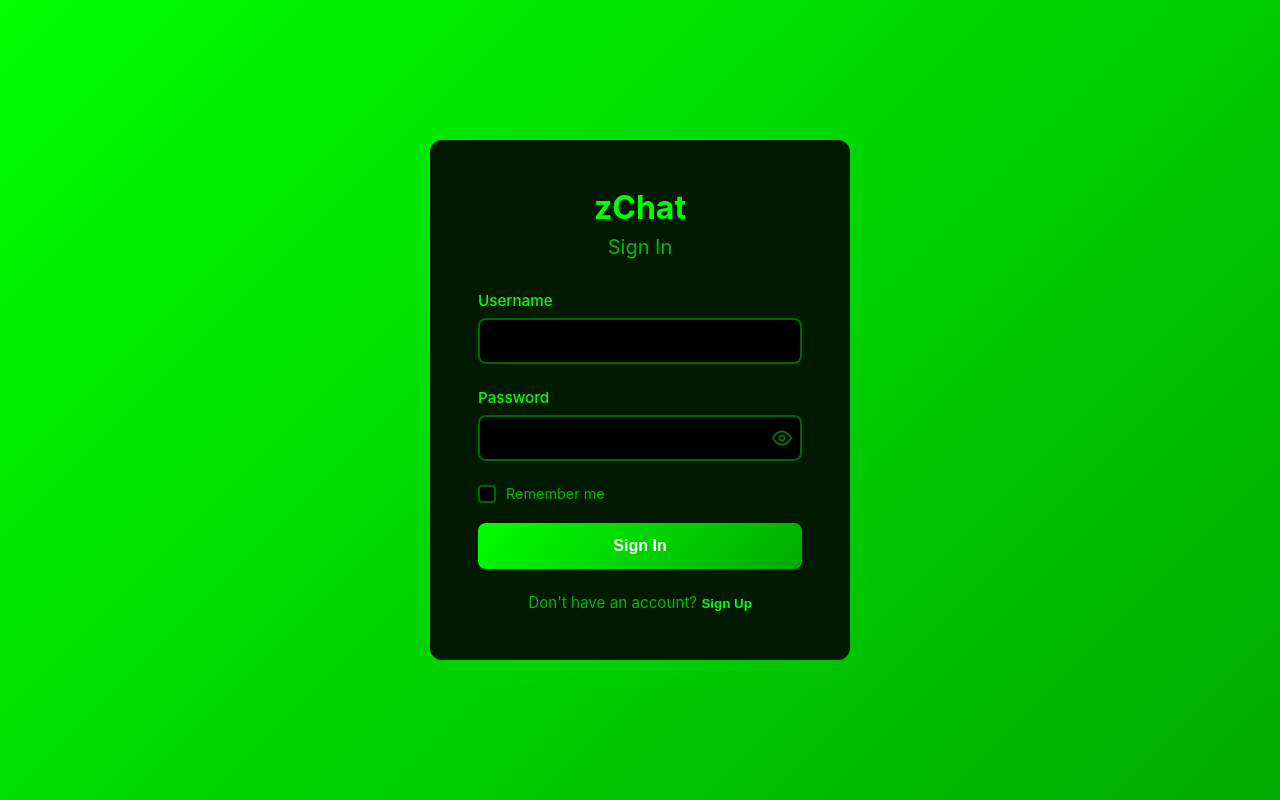
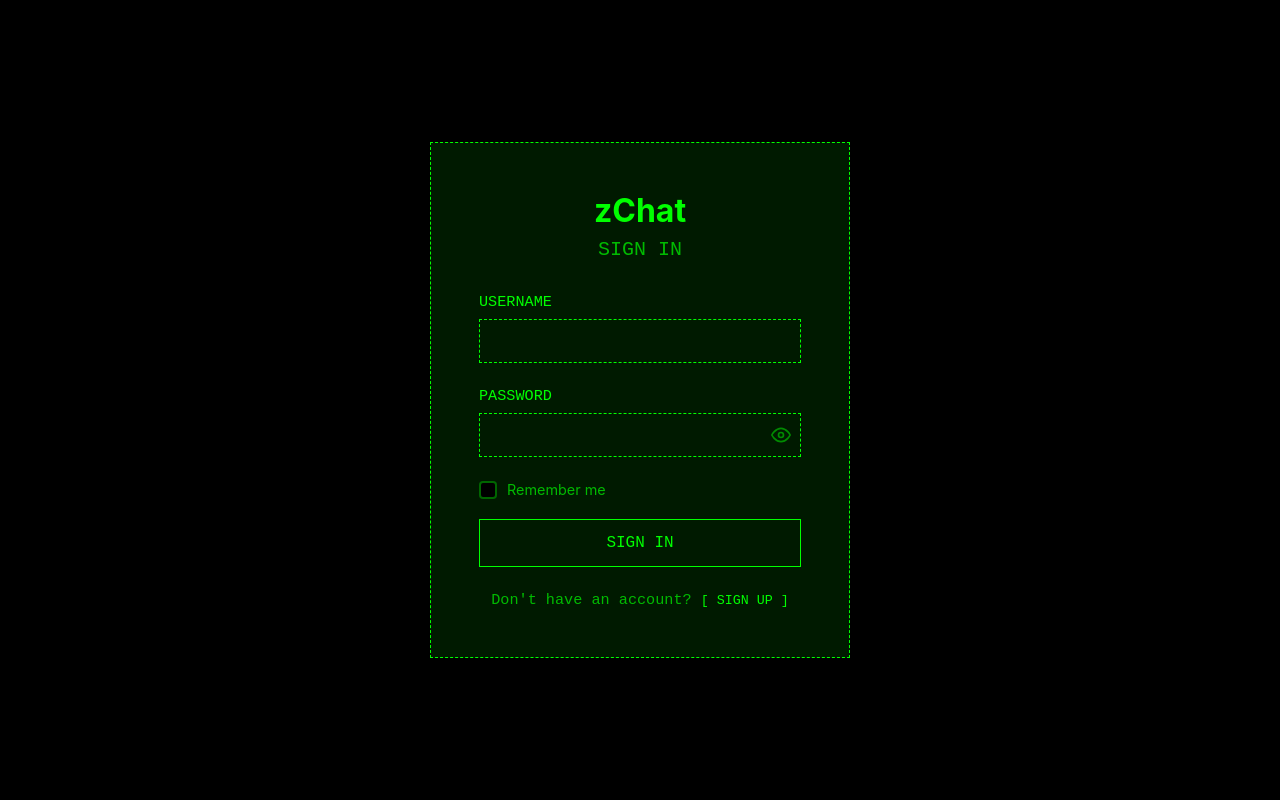
Before and after one commit to ryakhovskiy/zchat, a React (Vite) app in the folder frontend/: page / in a window 1280 px wide. Built offline with nearby package versions, Linux system fonts and the light colour scheme; no server answers.

Commit message:
update color schema on web

```diff
--- a/frontend/src/App.css
+++ b/frontend/src/App.css
@@ -22,7 +22,7 @@
   --success-color: #00ff00;
   --scrollbar-track: #000000;
   --scrollbar-thumb: #008800;
-  --gradient-primary: linear-gradient(135deg, #00ff00 0%, #00aa00 100%);
+  --gradient-primary: #00ff00;
   --font-terminal: 'Courier New', Courier, monospace;
 }
 
--- a/frontend/src/components/Auth/Auth.css
+++ b/frontend/src/components/Auth/Auth.css
@@ -220,3 +220,86 @@
   cursor: not-allowed;
   opacity: 0.6;
 }
+/* Hacker Theme Exceptions - Auth Modal Terminal Style */
+[data-theme="hacker"] .auth-container {
+  background: var(--bg-primary);
+}
+
+[data-theme="hacker"] .auth-card {
+  border-radius: 0;
+  box-shadow: none;
+  border: 1px dashed var(--accent-color);
+}
+
+[data-theme="hacker"] .auth-card h2 {
+  font-family: var(--font-terminal);
+  text-transform: uppercase;
+  font-weight: normal;
+}
+
+[data-theme="hacker"] .auth-card p {
+  font-family: var(--font-terminal);
+}
+
+[data-theme="hacker"] .form-group label {
+  font-family: var(--font-terminal);
+  text-transform: uppercase;
+}
+
+[data-theme="hacker"] .form-group input {
+  border-radius: 0;
+  border: 1px solid var(--accent-color);
+  font-family: var(--font-terminal);
+  background-color: transparent;
+}
+
+[data-theme="hacker"] .form-group input:focus {
+  outline: none;
+  border-color: var(--text-primary);
+  background-color: rgba(0, 255, 0, 0.05);
+}
+
+[data-theme="hacker"] .btn-primary {
+  border-radius: 0;
+  background: transparent;
+  color: var(--accent-color);
+  border: 1px solid var(--accent-color);
+  font-family: var(--font-terminal);
+  text-transform: uppercase;
+  font-weight: normal;
+  box-shadow: none;
+}
+
+[data-theme="hacker"] .btn-primary:not(:disabled):hover {
+  background: var(--accent-color);
+  color: var(--bg-primary);
+  transform: none;
+  box-shadow: none;
+}
+
+[data-theme="hacker"] .auth-switch {
+  font-family: var(--font-terminal);
+}
+
+[data-theme="hacker"] .link-button {
+  font-family: var(--font-terminal);
+  font-weight: normal;
+  text-transform: uppercase;
+  text-decoration: none;
+}
+
+[data-theme="hacker"] .link-button::before {
+  content: "[ ";
+  color: var(--accent-color);
+}
+
+[data-theme="hacker"] .link-button::after {
+  content: " ]";
+  color: var(--accent-color);
+}
+
+[data-theme="hacker"] .link-button:hover {
+  text-decoration: none;
+  background-color: var(--accent-color);
+  color: var(--bg-primary);
+}
--- a/frontend/src/components/Chat/Chat.css
+++ b/frontend/src/components/Chat/Chat.css
@@ -860,3 +860,114 @@
   font-family: var(--font-terminal);
   display: inline-block;
 }
+
+
+/* Hacker Theme Exceptions - Left Sidebar Terminal Style */
+[data-theme="hacker"] .sidebar {
+  border-right: 1px dashed var(--accent-color);
+}
+
+[data-theme="hacker"] .sidebar-header {
+  border-bottom: 1px dashed var(--accent-color);
+}
+
+[data-theme="hacker"] .sidebar-header h2,
+[data-theme="hacker"] .conversation-list-header h2 {
+  font-family: var(--font-terminal);
+  text-transform: uppercase;
+  font-weight: normal;
+}
+
+[data-theme="hacker"] .new-chat-button {
+  border-radius: 0;
+  border: 1px solid var(--accent-color);
+  background: transparent;
+  color: var(--accent-color);
+  font-family: var(--font-terminal);
+}
+
+[data-theme="hacker"] .new-chat-button:hover {
+  background: var(--accent-color);
+  color: var(--bg-primary);
+}
+
+[data-theme="hacker"] .conversation-item {
+  border-bottom: 1px dashed var(--accent-color);
+  font-family: var(--font-terminal);
+  padding: 0.25rem 0.5rem;
+}
+
+[data-theme="hacker"] .conversation-avatar {
+  display: none;
+}
+
+[data-theme="hacker"] .conversation-details {
+  margin-left: 0;
+}
+
+[data-theme="hacker"] .conversation-details h4 {
+  font-family: var(--font-terminal);
+  font-weight: normal;
+}
+
+[data-theme="hacker"] .conversation-time,
+[data-theme="hacker"] .conversation-preview {
+  font-family: var(--font-terminal);
+}
+
+[data-theme="hacker"] .unread-badge {
+  border-radius: 0;
+  background: transparent;
+  border: 1px solid var(--accent-color);
+  color: var(--accent-color);
+  font-family: var(--font-terminal);
+}
+
+/* Active State Inversion (Block Cursor) */
+[data-theme="hacker"] .conversation-item:hover {
+  background-color: transparent;
+  border-left: 2px solid var(--accent-color);
+}
+
+[data-theme="hacker"] .conversation-item.active {
+  background-color: var(--accent-color);
+  color: var(--bg-primary);
+}
+
+[data-theme="hacker"] .conversation-item.active .conversation-details h4,
+[data-theme="hacker"] .conversation-item.active .conversation-time,
+[data-theme="hacker"] .conversation-item.active .conversation-preview {
+  color: var(--bg-primary) !important;
+  font-weight: bold;
+}
+
+[data-theme="hacker"] .conversation-item.active .conversation-avatar {
+  border-color: var(--bg-primary);
+  color: var(--bg-primary);
+}
+
+[data-theme="hacker"] .conversation-item.active .unread-badge {
+  border-color: var(--bg-primary);
+  color: var(--bg-primary);
+}
+
+
+[data-theme="hacker"] .conversation-header-row {
+  margin-bottom: 0;
+}
+
+[data-theme="hacker"] .conversation-preview {
+  font-size: 0.8rem;
+  line-height: 1.2;
+}
+
+
+[data-theme="hacker"] .conversation-details h4 {
+  font-size: 0.85rem;
+}
+[data-theme="hacker"] .conversation-time {
+  font-size: 0.75rem;
+}
+[data-theme="hacker"] .conversation-preview {
+  font-size: 0.85rem;
+}
--- a/frontend/src/components/UserList/UserList.css
+++ b/frontend/src/components/UserList/UserList.css
@@ -171,3 +171,141 @@
   gap: 1rem;
   justify-content: flex-end;
 }
+/* Hacker Theme Exceptions - Add Chat Modal Terminal Style */
+[data-theme="hacker"] .user-list-modal {
+  border-radius: 0;
+  box-shadow: none;
+  border: 1px solid var(--accent-color);
+  font-family: var(--font-terminal);
+}
+
+[data-theme="hacker"] .user-list-header {
+  border-bottom: 1px dashed var(--accent-color);
+  padding: 0.75rem 1rem;
+}
+
+[data-theme="hacker"] .user-list-header h2 {
+  font-family: var(--font-terminal);
+  text-transform: uppercase;
+  font-weight: normal;
+}
+
+[data-theme="hacker"] .close-button {
+  background: transparent;
+  border-radius: 0;
+  color: var(--accent-color);
+}
+
+[data-theme="hacker"] .close-button:hover {
+  background: var(--accent-color);
+  color: var(--bg-primary);
+}
+
+[data-theme="hacker"] .conversation-type-toggle {
+  border-bottom: 1px dashed var(--accent-color);
+  padding: 0.75rem 1rem;
+}
+
+[data-theme="hacker"] .toggle-option {
+  font-family: var(--font-terminal);
+}
+
+[data-theme="hacker"] .user-list-content {
+  padding: 1rem;
+}
+
+[data-theme="hacker"] .user-list-content h3 {
+  font-family: var(--font-terminal);
+  text-transform: uppercase;
+  font-weight: normal;
+}
+
+[data-theme="hacker"] .user-item {
+  border-radius: 0;
+  border: 1px dashed var(--accent-color);
+  padding: 0.25rem 0.5rem;
+  margin-bottom: 0.25rem;
+}
+
+[data-theme="hacker"] .user-item:hover {
+  background-color: transparent;
+  border-left: 2px solid var(--accent-color);
+}
+
+[data-theme="hacker"] .user-avatar {
+  display: none;
+}
+
+[data-theme="hacker"] .user-info {
+  margin-left: 0;
+}
+
+[data-theme="hacker"] .user-name,
+[data-theme="hacker"] .user-status {
+  font-family: var(--font-terminal);
+  font-weight: normal;
+}
+
+[data-theme="hacker"] .checkbox {
+  border-radius: 0;
+  background: transparent;
+  border: 1px solid var(--accent-color);
+  color: var(--accent-color);
+}
+
+/* Selected Block Cursor */
+[data-theme="hacker"] .user-item.selected {
+  background-color: var(--accent-color);
+  border: 1px solid var(--accent-color);
+}
+
+[data-theme="hacker"] .user-item.selected .user-name,
+[data-theme="hacker"] .user-item.selected .user-status {
+  color: var(--bg-primary) !important;
+  font-weight: bold;
+}
+
+[data-theme="hacker"] .user-item.selected .checkbox {
+  border-color: var(--bg-primary);
+  color: var(--bg-primary);
+}
+
+[data-theme="hacker"] .user-list-footer {
+  border-top: 1px dashed var(--accent-color);
+  padding: 0.75rem 1rem;
+}
+
+/* Target the buttons inside the modal footer */
+[data-theme="hacker"] .user-list-footer button {
+  border-radius: 0;
+  font-family: var(--font-terminal);
+  text-transform: uppercase;
+}
+
+[data-theme="hacker"] .form-group input {
+  font-family: var(--font-terminal);
+}
+
+
+[data-theme="hacker"] .btn-primary,
+[data-theme="hacker"] .btn-secondary {
+  border-radius: 0;
+  border: 1px solid var(--accent-color);
+  background: transparent;
+  color: var(--accent-color);
+  font-family: var(--font-terminal);
+  text-transform: uppercase;
+}
+
+[data-theme="hacker"] .btn-primary:not(:disabled):hover,
+[data-theme="hacker"] .btn-secondary:not(:disabled):hover {
+  background: var(--accent-color);
+  color: var(--bg-primary);
+}
+
+[data-theme="hacker"] .form-group input {
+  border-radius: 0;
+  border: 1px dashed var(--accent-color);
+  background: transparent;
+  color: var(--accent-color);
+}
```
